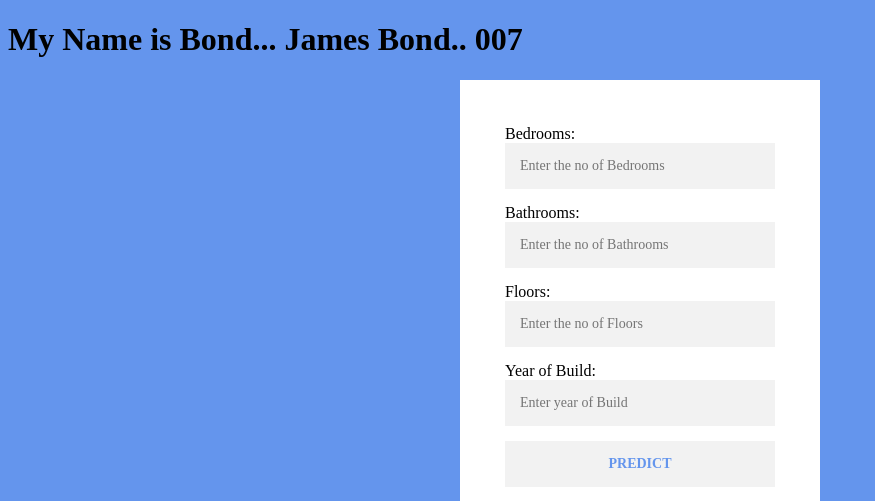
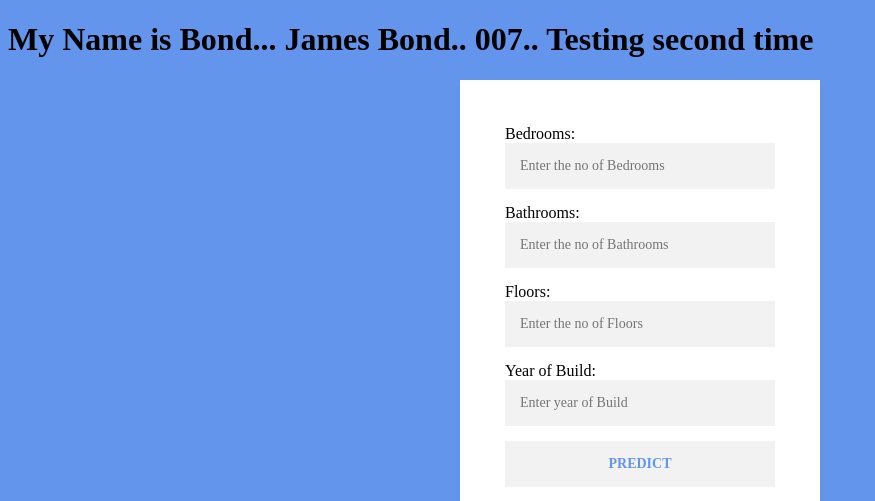
Before and after one commit to vishal-meshram/test-repo, a Flask app: page / in a window 1280 px wide. Shown: the top 501 px of the page, without its empty margins (0-875 px from the left). Run offline with Flask 2, Linux system fonts and the light colour scheme; parts of the project's set-up code (start-up, migrations or seed data) failed here and were passed over.

Commit message:
testing second time

```diff
--- a/templates/index.html
+++ b/templates/index.html
@@ -11,7 +11,7 @@
 </head>
 
 <body>
-	<h1> My Name is Bond... James Bond.. 007 </h1>
+	<h1> My Name is Bond... James Bond.. 007.. Testing second time </h1>
     <div class="register_page">
         <div class="form">
             <form action="{{url_for('predict')}}" method="POST">
```
